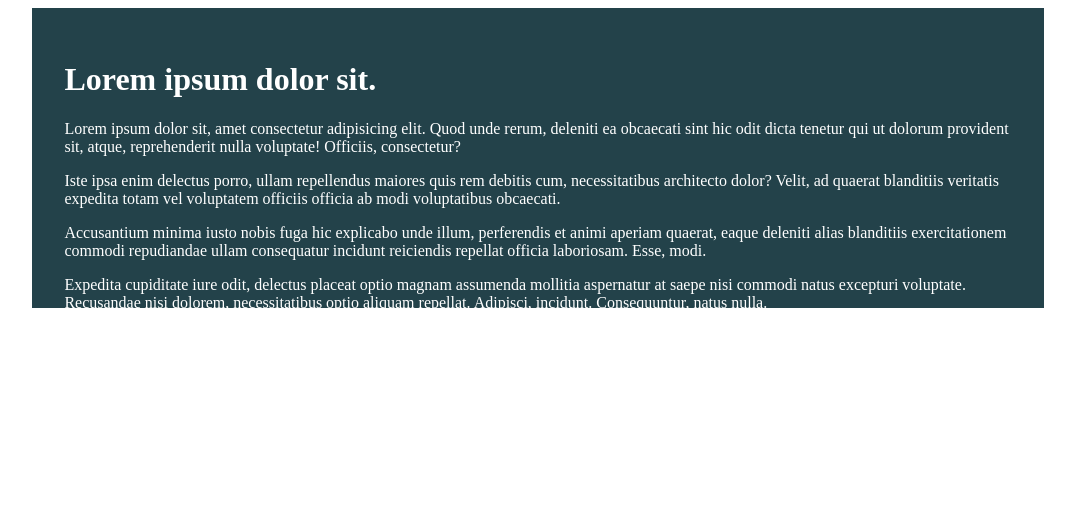
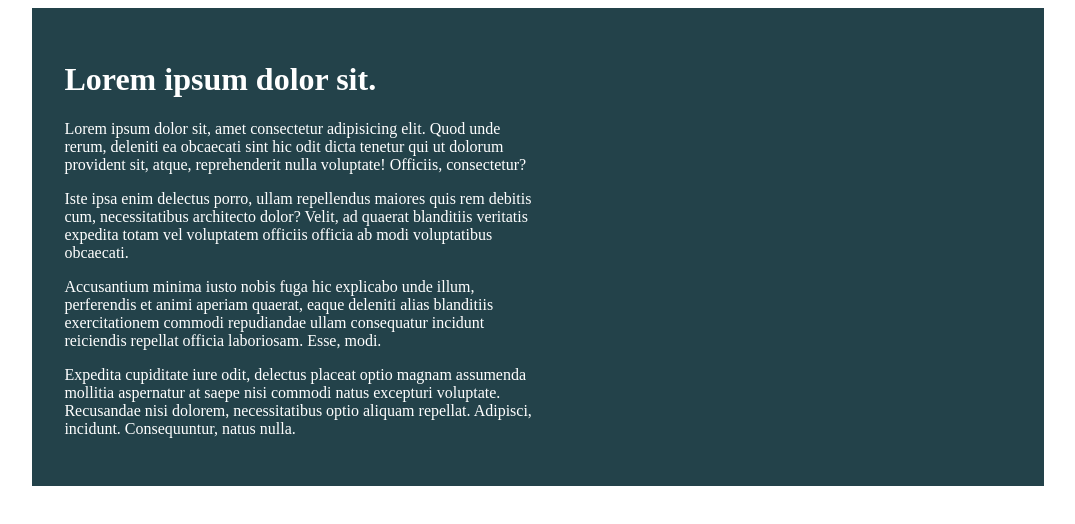
Before and after one commit to TaufiqHdyt/crl-21, a SvelteKit app: page /day-1/challenge in a window 1280 px wide. Shown: the top 524 px of the page, without its empty margins (102-1177 px from the left). Built offline with nearby package versions, Linux system fonts and the light colour scheme.

Commit message:
day 1 challenge complete

```diff
--- a/src/routes/day-1/challenge/style.css
+++ b/src/routes/day-1/challenge/style.css
@@ -29,5 +29,12 @@ body {
 	margin: 0 auto;
 
 	padding: 2em;
-	height: 300px;
+
+  /* 2. */
+	/* height: 300px; */
 }
+
+.intro-content {
+  /* 1. */
+	width: 50%;
+}
```
